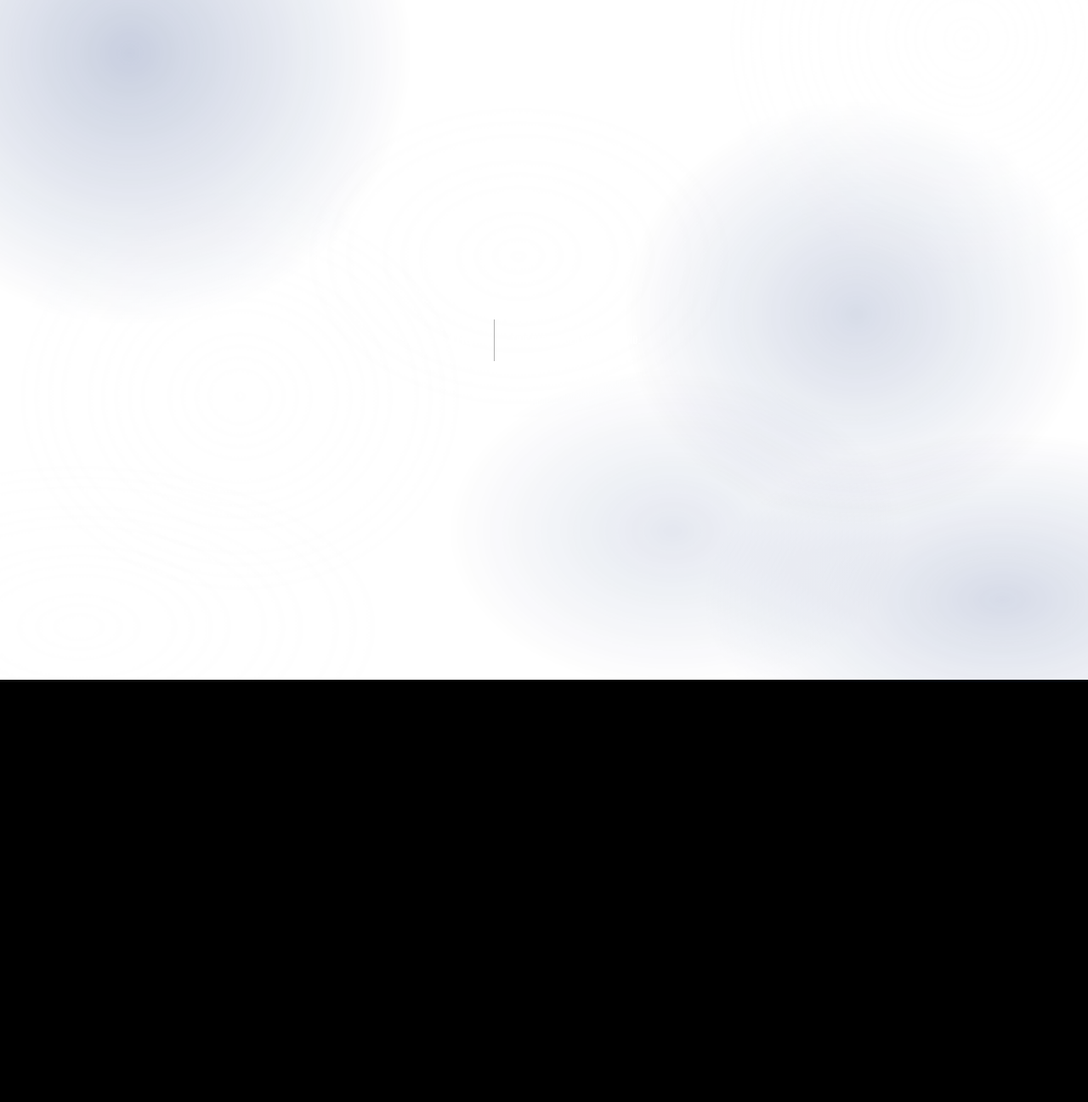
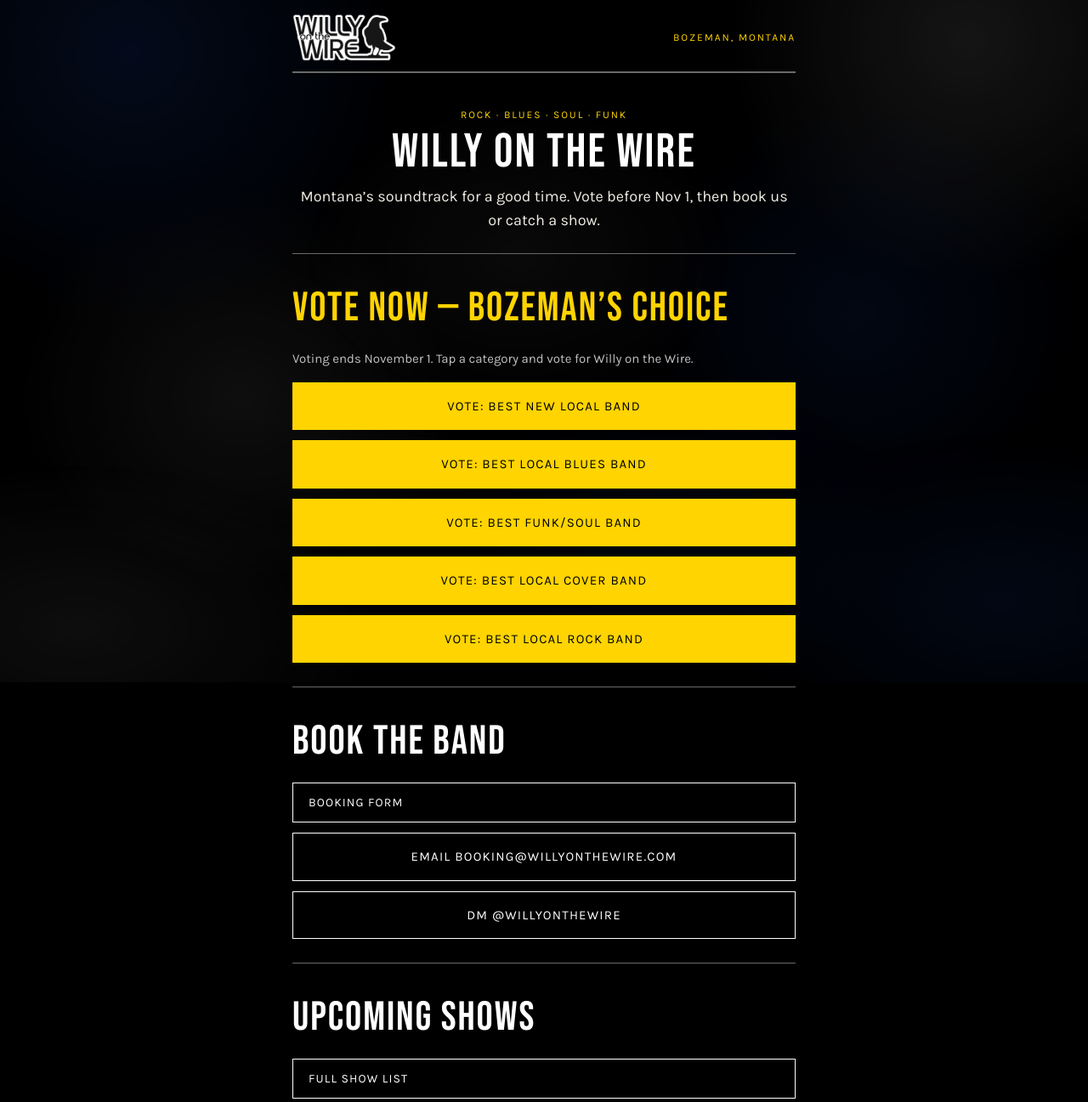
Before and after one commit to Data-Faced/willy-on-the-wire, a Next.js app: page /links in a window 1280 px wide. Before the commit this address had no page. Shown: the top 1297 px of the page at 85% size. Before the commit the page ends 800 px from the top, so only its background shows below. Built offline with nearby package versions, Linux system fonts and the light colour scheme.

Commit message:
Add /links page for Instagram bio and voting

```diff
--- /dev/null
+++ b/app/links/page.js
@@ -0,0 +1,189 @@
+import Link from "next/link";
+
+const VOTING_LINKS = [
+  {
+    title: "Best New Local Band",
+    href: "https://bozemanmagazine.com/bestof/464/questions/8869-bozemans-choice-new-local-band",
+  },
+  {
+    title: "Best Local Blues Band",
+    href: "https://bozemanmagazine.com/bestof/464/questions/8879-bozemans-choice-local-blues-band",
+  },
+  {
+    title: "Best Funk/Soul Band",
+    href: "https://bozemanmagazine.com/bestof/464/questions/9054-bozemans-choice-funksoul-band",
+  },
+  {
+    title: "Best Local Cover Band",
+    href: "https://bozemanmagazine.com/bestof/464/questions/8873-bozemans-choice-local-cover-band",
+  },
+  {
+    title: "Best Local Rock Band",
+    href: "https://bozemanmagazine.com/bestof/464/questions/8868-bozemans-choice-local-rock-band",
+  },
+];
+
+export const metadata = {
+  title: "Links",
+  description: "Vote for Willy on the Wire, book the band, and see upcoming shows.",
+};
+
+export default function LinksPage() {
+  return (
+    <main className="links-page">
+      <header className="site-header">
+        <Link className="brand" href="/">
+          <img
+            className="logo"
+            src="/wotw-logo-large.png"
+            alt="Willy on the Wire"
+          />
+        </Link>
+        <p className="eyebrow">Bozeman, Montana</p>
+      </header>
+
+      <section className="links-hero">
+        <p className="eyebrow">Rock · Blues · Soul · Funk</p>
+        <h1>Willy on the Wire</h1>
+        <p className="lede">
+          Montana’s soundtrack for a good time. Vote before Nov 1, then book us or catch a show.
+        </p>
+      </section>
+
+      <section className="links-section voting">
+        <h2>Vote Now — Bozeman’s Choice</h2>
+        <p className="section-note">Voting ends November 1. Tap a category and vote for Willy on the Wire.</p>
+        <div className="link-buttons">
+          {VOTING_LINKS.map((link) => (
+            <a
+              key={link.href}
+              className="btn btn-primary link-btn"
+              href={link.href}
+              target="_blank"
+              rel="noreferrer"
+            >
+              Vote: {link.title}
+            </a>
+          ))}
+        </div>
+      </section>
+
+      <section className="links-section">
+        <h2>Book the Band</h2>
+        <div className="link-buttons">
+          <Link className="btn btn-ghost link-btn" href="/#booking">
+            Booking Form
+          </Link>
+          <a className="btn btn-ghost link-btn" href="mailto:booking@willyonthewire.com">
+            Email booking@willyonthewire.com
+          </a>
+          <a
+            className="btn btn-ghost link-btn"
+            href="https://www.instagram.com/willyonthewire/"
+            target="_blank"
+            rel="noreferrer"
+          >
+            DM @willyonthewire
+          </a>
+        </div>
+      </section>
+
+      <section className="links-section">
+        <h2>Upcoming Shows</h2>
+        <div className="link-buttons">
+          <Link className="btn btn-ghost link-btn" href="/#shows">
+            Full Show List
+          </Link>
+          <Link className="btn btn-ghost link-btn" href="/">
+            Website Home
+          </Link>
+        </div>
+      </section>
+
+      <section className="links-section">
+        <h2>Listen & Watch</h2>
+        <div className="link-buttons">
+          <a
+            className="btn btn-ghost link-btn"
+            href="https://www.youtube.com/@WillyOnTheWire"
+            target="_blank"
+            rel="noreferrer"
+          >
+            YouTube
+          </a>
+          <a
+            className="btn btn-ghost link-btn"
+            href="https://www.instagram.com/willyonthewire/"
+            target="_blank"
+            rel="noreferrer"
+          >
+            Instagram
+          </a>
+        </div>
+      </section>
+
+      <footer className="site-footer">
+        <Link className="footer-brand" href="/">
+          <img
+            className="footer-logo"
+            src="/wotw-logo-large.png"
+            alt="Willy on the Wire"
+          />
+        </Link>
+        <p>
+          Booking:{" "}
+          <a href="mailto:booking@willyonthewire.com">booking@willyonthewire.com</a>
+        </p>
+      </footer>
+
+      <style jsx>{`
+        .links-page {
+          max-width: 640px;
+        }
+
+        .links-hero {
+          padding: 40px 0 24px;
+          text-align: center;
+        }
+
+        .links-hero h1 {
+          font-size: 42px;
+          margin: 8px 0 12px;
+        }
+
+        .links-section {
+          padding: 28px 0;
+          border-top: 1px solid var(--line);
+        }
+
+        .links-section.voting h2 {
+          color: var(--amp);
+        }
+
+        .section-note {
+          color: var(--soft);
+          font-size: 15px;
+          margin: 0 0 16px;
+        }
+
+        .link-buttons {
+          display: grid;
+          gap: 12px;
+        }
+
+        .link-btn {
+          text-align: center;
+          width: 100%;
+          padding: 16px 18px;
+          font-size: 15px;
+        }
+
+        @media (min-width: 768px) {
+          .links-hero h1 {
+            font-size: 56px;
+          }
+        }
+      `}</style>
+    </main>
+  );
+}
```
